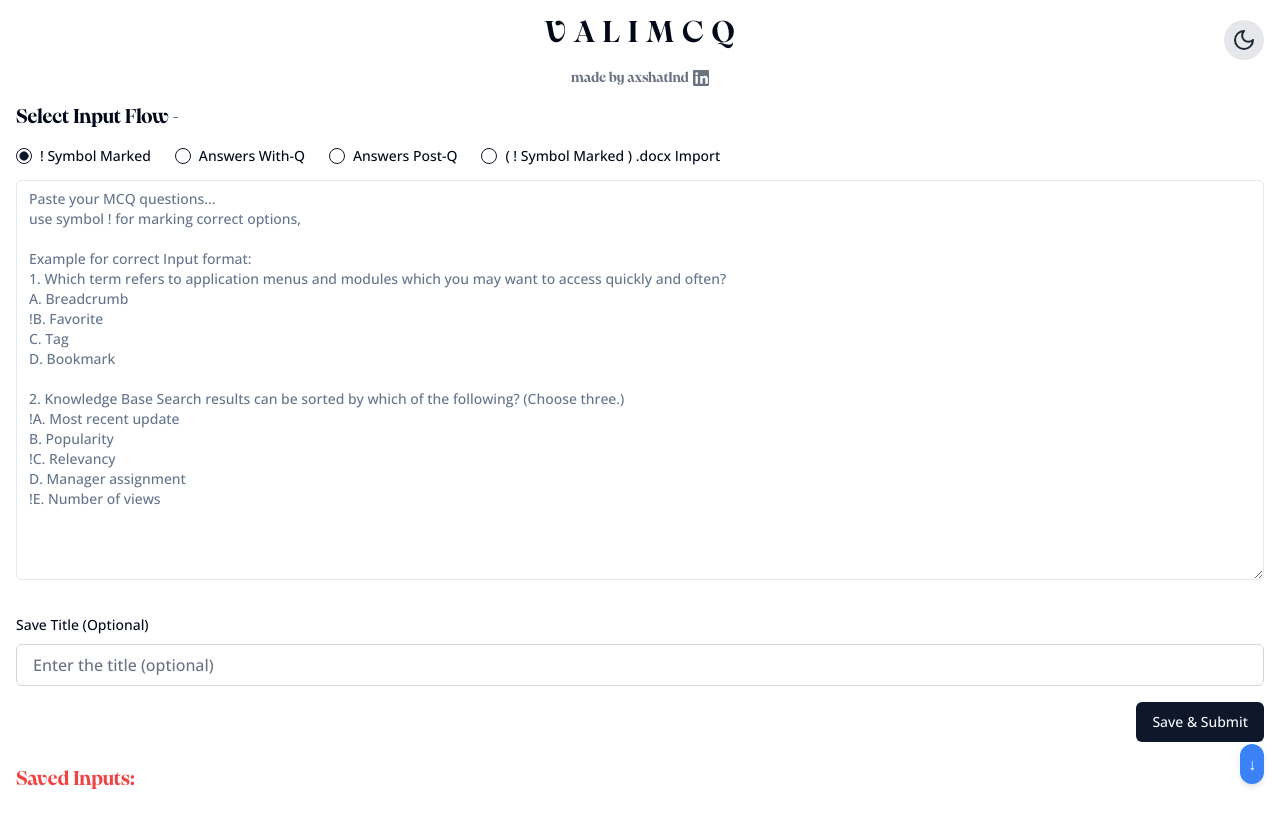
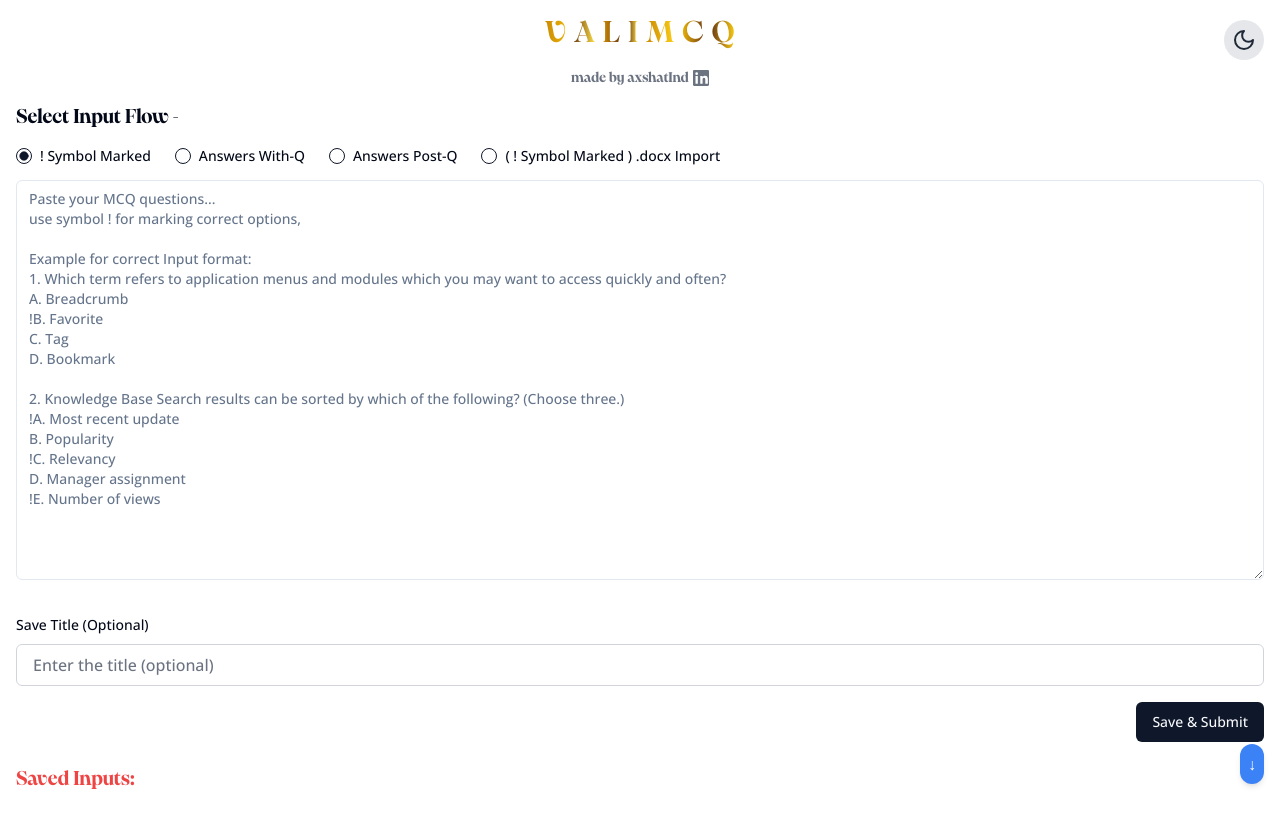
Before and after one commit to akshatsaini-dev/valimcq, a Next.js app: page / in a window 1280 px wide. Shown: the top 828 px of the page. Built offline with nearby package versions, Linux system fonts and the light colour scheme.

Commit message:
final valimcq

```diff
--- a/app/page.tsx
+++ b/app/page.tsx
@@ -122,16 +122,29 @@ export default function Home() {
         animate="visible"
         className="flex justify-center space-x-2"
       >
-        {"VALIMCQ".split("").map((char, index) => (
+        {"VALIMCQ".split("").map((char, index) => {
+          // Define gradient styles for each letter
+          const gradients = [
+            "bg-gradient-to-r from-yellow-600 to-yellow-500", // V
+            "bg-gradient-to-r from-yellow-900 to-yellow-300", // A
+            "bg-gradient-to-r from-yellow-600 to-yellow-900", // L
+            "bg-gradient-to-r from-yellow-900 to-yellow-300", // I
+            "bg-gradient-to-r from-yellow-600 to-yellow-400", // M
+            "bg-gradient-to-r from-yellow-500 to-yellow-900", // C
+            "bg-gradient-to-r from-yellow-900 to-yellow-400", // Q
+          ];
+
+          return (
             <motion.span
               key={index}
               variants={letter}
-            className="text-3xl font-bold"
+              className={`text-3xl font-bold text-transparent bg-clip-text ${gradients[index]}`}
               style={{ fontFamily: "PPPangaia" }}
             >
               {char}
             </motion.span>
-        ))}
+          );
+        })}
       </motion.div>
 
       {/* Animated Link */}
```
Lines whose indentation alone changed are shown as unchanged.
